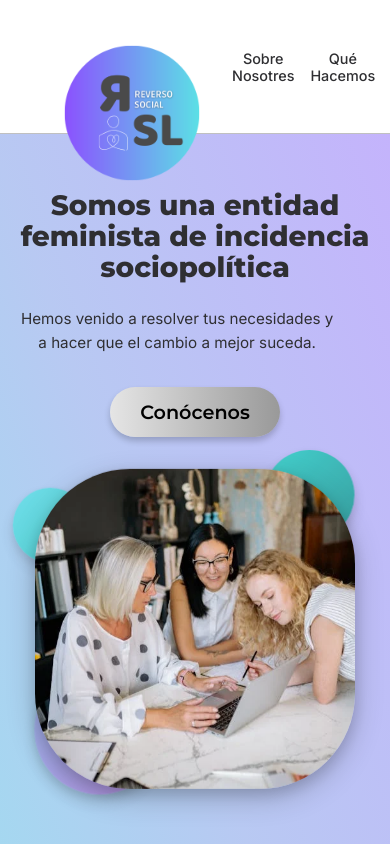
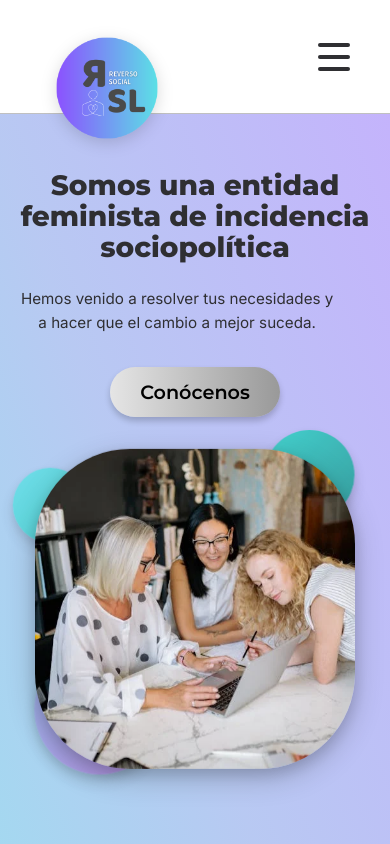
Before and after one commit to Reverso-Social/reverso-social-fe, a React (Vite) app: page / in a window 390 px wide. Shown: the top 844 px of the page. Built offline with nearby package versions, Linux system fonts and the light colour scheme.

Commit message:
feat(header): implement responsive navbar with hamburger menu, mobile drawer and improved layout alignment

```diff
--- a/src/components/Background/Background.jsx
+++ b/src/components/Background/Background.jsx
@@ -1,7 +1,25 @@
+import React from "react";
 import "./Background.scss";
 
-const Background = ({ children }) => {
-  return <div className="global-background">{children}</div>;
-};
+/**
+ * Background component
+ * --------------------
+ * - Aplica el fondo global definido en SCSS.
+ * - Permite extender estilos usando props className y style.
+ * - Mantiene 100% compatibilidad con el uso actual.
+ */
 
-export default Background;
+export default function Background({
+  children,
+  className = "",
+  style = {}
+}) {
+  return (
+    <div
+      className={`global-background ${className}`}
+      style={style}
+    >
+      {children}
+    </div>
+  );
+}
--- a/src/components/Background/Background.scss
+++ b/src/components/Background/Background.scss
@@ -4,23 +4,18 @@
   width: 100%;
   min-height: 100vh;
   position: relative;
-
-
   background: linear-gradient(
     250deg,
     rgba(177, 137, 255, 0.7) -2%,
     rgba(154, 178, 237, 0.7) 55%,
     rgba(92, 225, 230, 0.7) 115%
   );
-
   background-size: cover;
   background-repeat: no-repeat;
   background-position: center;
-
   padding-top: 2rem;
 }
 
-/* --- MOBILE FIX --- */
 @media (max-width: 768px) {
   .global-background {
     background-size: 160%;
--- a/src/components/Header/Header.jsx
+++ b/src/components/Header/Header.jsx
@@ -6,6 +6,8 @@ import logo from "../../assets/logo/logo-rs.png";
 
 export default function Header() {
   const [openModal, setOpenModal] = useState(false);
+  const [menuOpen, setMenuOpen] = useState(false);
+
   return (
     <>
       <header className="header" role="banner">
@@ -13,17 +15,47 @@ export default function Header() {
           <a href="/" className="header-logo">
             <img src={logo} alt="Reverso Social logo" />
           </a>
-          <NavBar />
+
+          <div className="header-right nav-desktop">
+            <NavBar />
+            <button
+              className="header-contact-btn"
+              onClick={() => setOpenModal(true)}
+            >
+              Contáctanos
+            </button>
+          </div>
 
           <button
-            className="header-contact-btn"
-            onClick={() => setOpenModal(true)}
+            className={`menu-toggle ${menuOpen ? "open" : ""}`}
+            aria-label="Abrir o cerrar menú de navegación"
+            aria-expanded={menuOpen}
+            aria-controls="mobile-menu"
+            onClick={() => setMenuOpen(prev => !prev)}
+          >
+            <span></span>
+            <span></span>
+            <span></span>
+          </button>
+        </div>
+
+        <div
+          id="mobile-menu"
+          className={`mobile-menu ${menuOpen ? "mobile-menu--open" : ""}`}
+        >
+          <NavBar />
+          <button
+            className="mobile-contact-btn"
+            onClick={() => {
+              setOpenModal(true);
+              setMenuOpen(false);
+            }}
           >
             Contáctanos
           </button>
-
         </div>
       </header>
+
       <ContactModal
         open={openModal}
         onClose={() => setOpenModal(false)}
--- a/src/components/Header/Header.scss
+++ b/src/components/Header/Header.scss
@@ -4,8 +4,9 @@
   background-color: $color-white;
   padding: 0.8rem 2rem;
   border-bottom: 1px solid $color-light;
-  position: relative;
-  z-index: 10;
+  position: sticky;
+  top: 0;
+  z-index: 20;
 }
 
 .header-container {
@@ -17,19 +18,26 @@
 }
 
 .header-logo img {
-  height: 200px;
+  height: 180px;
   width: auto;
   object-fit: contain;
-  margin-bottom: -100px;
+  margin-bottom: -90px;
+  filter: drop-shadow(0 4px 8px rgba(0, 0, 0, 0.15));
 }
 
+.header-right {
+  display: flex;
+  align-items: center;
+  gap: 2rem;
+  flex: 1;
+  justify-content: flex-end;
+}
 
 .header-contact-btn {
   font-family: $font-heading;
   font-size: 1rem;
-
   background: linear-gradient(90deg, #5ce1e6 45%, #C3B4F0);
-  color: #000;
+  color: $color-black;
   padding: 0.6rem 1.4rem;
   font-weight: 600;
   border: none;
@@ -37,14 +45,100 @@
   cursor: pointer;
   box-shadow: 0 3px 10px rgba(0, 0, 0, 0.12);
   transition: all 0.25s ease;
+}
 
-  &:hover {
-    background-color: #BFA9F8;
-    transform: translateY(-1px);
+.header-contact-btn:hover {
+  background-color: #BFA9F8;
+  transform: translateY(-1px);
+}
+
+.header-contact-btn:focus-visible {
+  outline: 2px solid $color-dark;
+  outline-offset: 4px;
+}
+
+.nav-desktop {
+  display: flex;
+}
+
+.menu-toggle {
+  width: 32px;
+  height: 28px;
+  display: none;
+  flex-direction: column;
+  justify-content: space-between;
+  cursor: pointer;
+  background: none;
+  border: none;
+  padding: 0;
+}
+
+.menu-toggle span {
+  width: 100%;
+  height: 4px;
+  background: $color-dark;
+  border-radius: 2px;
+  transition: 0.3s ease;
+}
+
+.menu-toggle.open span:nth-child(1) {
+  transform: translateY(12px) rotate(45deg);
+}
+
+.menu-toggle.open span:nth-child(2) {
+  opacity: 0;
+}
+
+.menu-toggle.open span:nth-child(3) {
+  transform: translateY(-12px) rotate(-45deg);
+}
+
+.mobile-menu {
+  display: none;
+  background-color: $color-white;
+  border-top: 1px solid $color-light;
+}
+
+.mobile-menu--open {
+  display: flex;
+  flex-direction: column;
+  gap: 1.2rem;
+  padding: 1.25rem 2rem 1.5rem;
+}
+
+.mobile-contact-btn {
+  font-family: $font-heading;
+  font-size: 1rem;
+  background: linear-gradient(90deg, #5ce1e6 45%, #C3B4F0);
+  color: $color-black;
+  padding: 0.7rem 1.4rem;
+  font-weight: 600;
+  border: none;
+  border-radius: 2rem;
+  cursor: pointer;
+}
+
+.mobile-contact-btn:focus-visible {
+  outline: 2px solid $color-dark;
+  outline-offset: 4px;
+}
+
+@media (max-width: 768px) {
+  .nav-desktop {
+    display: none;
   }
 
-  &:focus {
-    outline: 2px solid #000;
-    outline-offset: 4px;
+  .menu-toggle {
+    display: flex;
+    margin-left: auto;
+  }
+
+  .header-container {
+    padding-right: 0.5rem;
+  }
+
+  .header-logo img {
+    height: 150px;
+    margin-bottom: -70px;
   }
 }
--- a/src/components/NavBar/NavBar.scss
+++ b/src/components/NavBar/NavBar.scss
@@ -1,10 +1,7 @@
 @use "../../styles/variables" as *;
 
 .nav {
-  flex: 1;
   display: flex;
-  justify-content: flex-end;
-  margin-right: 2rem;
 }
 
 .nav-list {
@@ -13,11 +10,11 @@
   gap: 2rem;
   margin: 0;
   padding: 0;
+}
 
-  li {
+.nav-list li {
   display: flex;
   align-items: center;
-  }
 }
 
 .nav-link {
@@ -32,12 +29,12 @@
   padding: 0.25rem 0;
   cursor: pointer;
   transition: all 0.3s ease;
-
   appearance: none;
   -webkit-appearance: none;
   -moz-appearance: none;
+}
 
-  &:hover {
+.nav-link:hover {
   transform: scale(1.05);
   background: linear-gradient(
     90deg,
@@ -50,17 +47,17 @@
   font-weight: 600;
 }
 
-  &:focus {
+.nav-link:focus {
   outline: none;
 }
 
-  &:focus-visible {
+.nav-link:focus-visible {
   outline: 2px solid $color-primary;
   outline-offset: 4px;
   border-radius: 2px;
 }
 
-  &.active {
+.nav-link.active {
   background: linear-gradient(
     90deg,
     $color-primary 0%,
@@ -71,18 +68,19 @@
   background-clip: text;
   font-weight: 600;
 }
-}
 
 @media (max-width: 768px) {
   .nav {
-    margin-right: 1rem;
+    width: 100%;
   }
 
   .nav-list {
-    gap: 1rem;
+    flex-direction: column;
+    align-items: flex-start;
+    gap: 1.2rem;
   }
 
   .nav-link {
-    font-size: 0.9rem;
+    font-size: 0.95rem;
   }
 }
```
Lines whose indentation alone changed are shown as unchanged.
